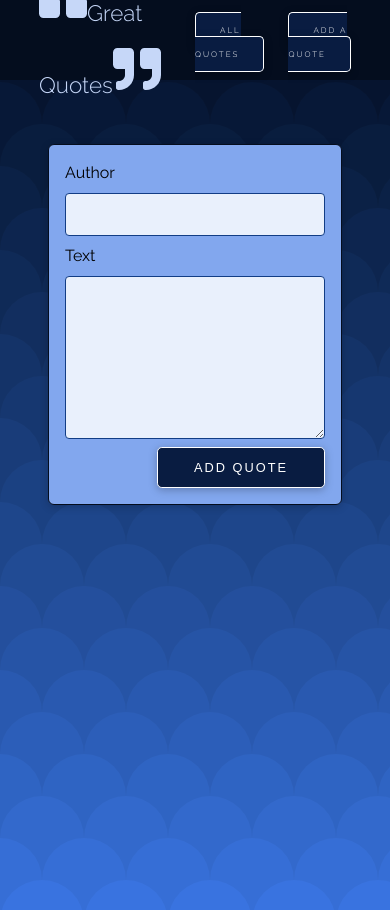
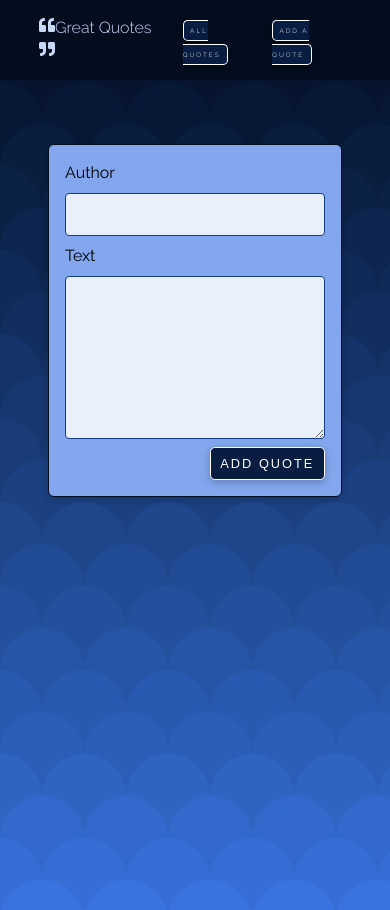
Before and after one commit to valentyn90/React-Router-Quote-App, a React (Create React App) app: page /new-quote in a window 390 px wide. Shown: the top 910 px of the page. Built offline with nearby package versions, Linux system fonts and the light colour scheme.

Commit message:
Adds media queries on buttons

```diff
--- a/src/components/layout/MainNavigation.module.css
+++ b/src/components/layout/MainNavigation.module.css
@@ -4,19 +4,20 @@
   width: 100%;
   height: 5rem;
   display: flex;
+  z-index: 1;
   padding: 0 10%;
   justify-content: space-between;
   align-items: center;
   background-color: #040d1e;
 }
 
-.logo,
-.quote {
-  font-size: clamp(1.4rem, 2.5vw, 2.4rem);
+.logo {
+  font-size: clamp(1rem, 2vw, 2.4rem);
   color: #c6d7f8;
 }
 .quote {
   font-size: 3rem;
+  font-size: clamp(1rem, 2vw, 2.4rem);
 }
 
 .nav ul {
@@ -28,7 +29,6 @@
 
 .nav li {
   margin-left: 1.5rem;
-  font-size: clamp(1rem, 2.5vw, 1.4rem);
 }
 
 /* .nav a {
@@ -43,7 +43,7 @@
 
 } */
 .active {
-  width: clamp(10.5rem, 16vw, 11.5rem);
+  /* width: clamp(10.5rem, 16vw, 11.5rem); */
   text-decoration: none;
   padding: 0.75rem 1.5rem;
   cursor: pointer;
@@ -58,7 +58,7 @@
   font-weight: 300;
   box-shadow: 0 2px 8px rgba(0, 0, 0, 0.26);
   transition: all 0.3s ease;
-  font-size: clamp(0.5rem, 0.8vw, 0.7rem);
+  font-size: clamp(0.4rem, 1.4vw, 0.7rem);
 }
 .active:hover {
   background-color: #b5ccf6;
@@ -69,3 +69,18 @@
   transform: scale(0.9);
   box-shadow: inset 0 0 10px #fffff0;
 }
+@media screen and (max-width: 650px) {
+  .active {
+    padding: 0.75rem 1rem;
+  }
+}
+
+@media screen and (max-width: 550px) {
+  .nav li {
+    margin-left: 1rem;
+  }
+  .active {
+    padding: 0.4rem;
+    text-align: center;
+  }
+}
--- a/src/components/quotes/QuoteItem.module.css
+++ b/src/components/quotes/QuoteItem.module.css
@@ -42,3 +42,28 @@
   text-align: right;
   margin-right: 3rem;
 }
+@media screen and (max-width: 650px) {
+  .item {
+    flex-direction: column;
+    align-items: flex-end;
+  }
+
+  .item figure {
+    width: 100%;
+  }
+
+  .item blockquote {
+    font-size: 1.2rem;
+  }
+
+  .item p {
+    font-size: 1rem;
+  }
+
+  .item figcaption {
+    font-size: 0.7rem;
+    font-weight: 300;
+    margin-right: 0;
+    margin-bottom: 0.5rem;
+  }
+}
--- a/src/index.css
+++ b/src/index.css
@@ -92,7 +92,6 @@ body::-webkit-scrollbar-track {
 }
 
 .btn {
-  width: clamp(10.5rem, 16vw, 11.5rem);
   text-decoration: none;
   padding: 0.75rem 1.5rem;
   cursor: pointer;
@@ -148,3 +147,10 @@ body::-webkit-scrollbar-track {
 btn:focus {
   outline: none;
 }
+
+@media screen and (max-width: 650px) {
+  .btn {
+    font-size: clamp(0.5rem, 0.8vw, 0.7rem);
+    padding: 0.5rem 0.6rem;
+  }
+}
```
